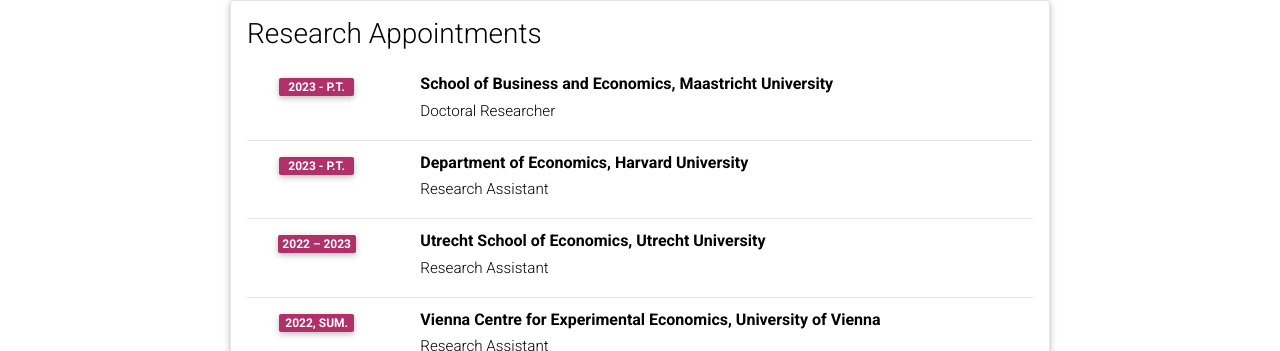
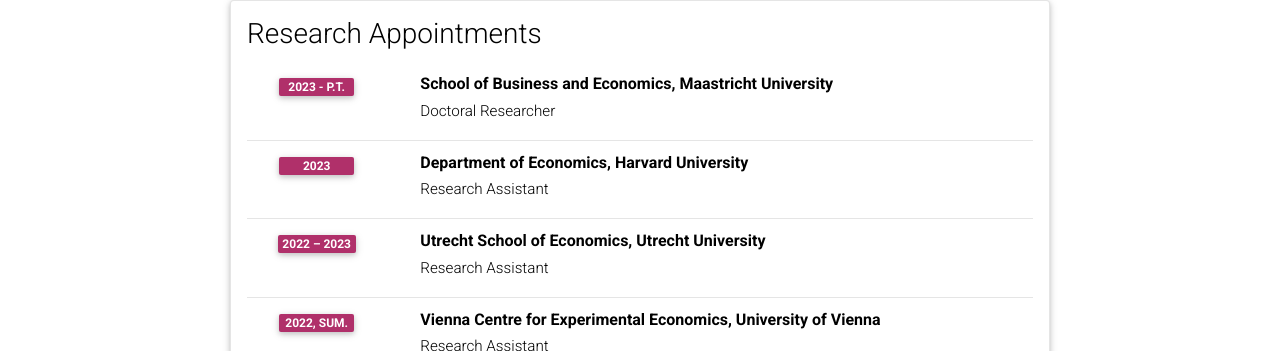
Before and after one commit to egorbronnikov/egorbronnikov.github.io, a Jekyll site: the page built from _pages/cv.md, in a window 1280 px wide and 900 px high, scrolled down 1541 px. Shown: the part 101-452 px from the top of the window. Built offline with Jekyll 4.4.1, drawn with Linux system fonts in a browser that asks for light colours; comment, search, counter and statistics services are not loaded; a style sheet for code colours, icons or effects is not loaded.

Commit message:
Update cv.yml

```diff
--- a/_data/cv.yml
+++ b/_data/cv.yml
@@ -60,7 +60,7 @@
       year: 2023 - p.t.
     - title: Department of Economics, Harvard University
       institution: Research Assistant
-      year: 2023 - p.t.
+      year: 2023
     - title: Utrecht School of Economics, Utrecht University
       institution: Research Assistant
       year: 2022 – 2023
```
